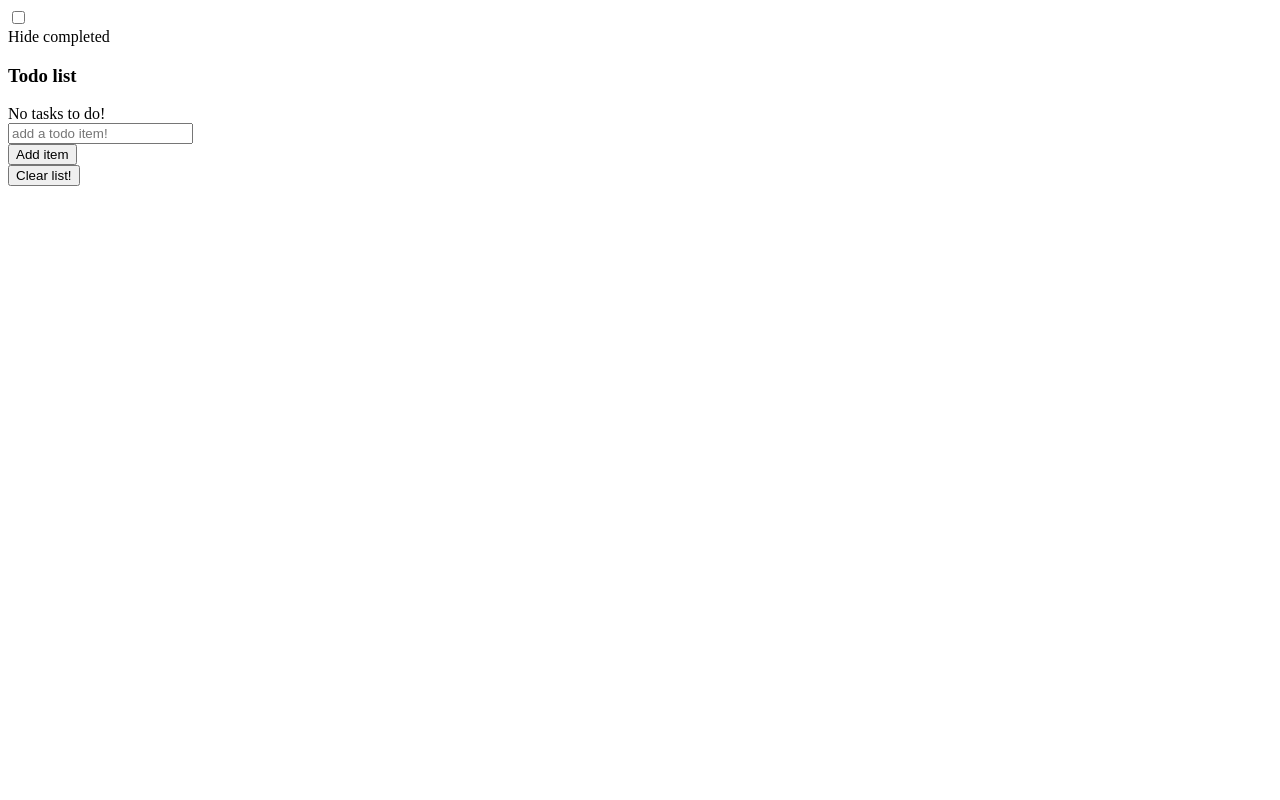
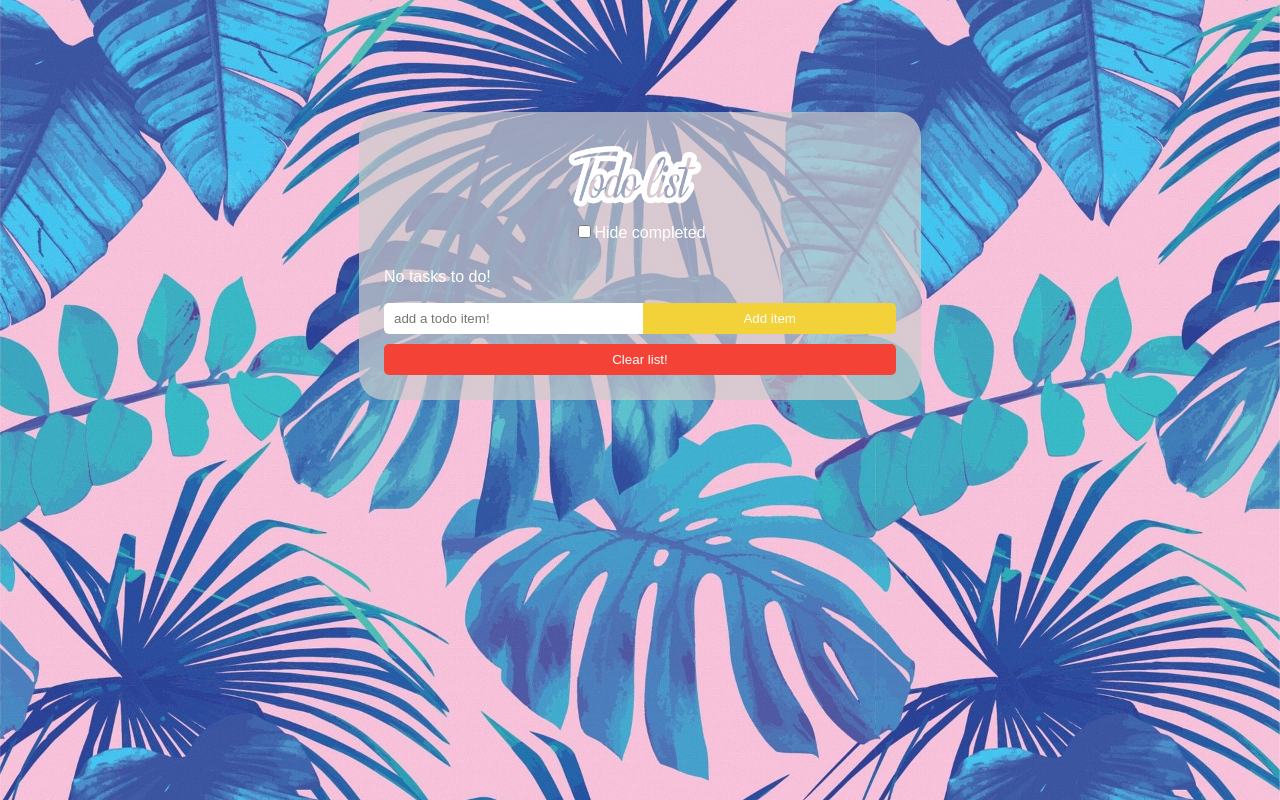
Before and after one commit to Riwuko/ToDoApp-React, a React app: page / in a window 1280 px wide. Built offline with nearby package versions, Linux system fonts and the light colour scheme.

Commit message:
nice style added

```diff
--- a/App.js
+++ b/App.js
@@ -107,14 +107,13 @@ export default class App extends Component{
 
    render(){
       return(
+		<div className='bimg'>
       	<div className='container'>
-      	<CompletedFilter
-      		handleFilterChange={this.handleFilterChange}
-      		/>
       	<ToDoList
       		items={this.state.todos}
       		handleChange={this.handleChange}
       		handleDelete={this.handleDelete}
+      		handleFilterChange={this.handleFilterChange}
       		/>
       	<ToDoInput
       		todoItem={this.state.todoItem}
@@ -123,6 +122,7 @@ export default class App extends Component{
       		/>
       	<button className="clear-list" onClick={this.handleClearList}>Clear list!</button>
       	</div>
+      	</div>
       	)
    }
 
--- a/components/CompletedFilter.js
+++ b/components/CompletedFilter.js
@@ -5,8 +5,11 @@ export default class CompletedFilter extends Component {
 	const {handleFilterChange} = this.props;
 	return(
 	 <div className="todo-filter-completed">
-         <input type="checkbox" className="checkmark-small" onChange={handleFilterChange}/>
-         <div>Hide completed</div>
+         <label class="checkbox-container">
+         <input type="checkbox"  onChange={handleFilterChange}/>
+         <span className="checkmark"></span>
+         Hide completed
+         </label>
       </div>
       )
 	}
--- a/components/ToDoInput.js
+++ b/components/ToDoInput.js
@@ -8,7 +8,7 @@ export default class ToDoInput extends Component {
 		return(
 		<div className="todo-input">
 			<form onSubmit={handleSubmit}>
-			<div>
+
 				<input
 					type="text"
 					placeholder="add a todo item!"
@@ -16,10 +16,8 @@ export default class ToDoInput extends Component {
 					value={todoItem}
 					onChange={handleInputChange}
 				/>
-				</div>
-				<div>
 				<button className="item-submit" type="submit">Add item</button>
-			</div>
+
 			</form>
 		</div>
 		)
--- a/components/ToDoItem.js
+++ b/components/ToDoItem.js
@@ -3,19 +3,21 @@ import React from 'react';
 export default function ToDoItem(props) {
 const completedStyle = {
 	fontStyle:"italic",
-	color:"#fff",
+	color:"#ccc",
 	textDecoration: "line-through"
 }
 return(
 <div className="todo-item">
 	<div>
+	<span>
 	<input
 		type="checkbox"
 		checked={props.item.completed}
 		className="checkmark"
 		onChange={()=> props.handleChange(props.item.id)}
 	/>
-	<div style={props.item.completed ? completedStyle : null}>{props.item.text}</div>
+	</span>
+	<span className="item-text" style={props.item.completed ? completedStyle : null}>{props.item.text}</span>
 	</div>
 	<div>
 	<button onClick={()=>props.handleDelete(props.item.id)} className="btn"><i className="fa fa-close"></i></button>
--- a/components/ToDoList.js
+++ b/components/ToDoList.js
@@ -1,12 +1,12 @@
 import React, {Component} from "react";
 import ToDoItem from "./ToDoItem";
-
+import CompletedFilter from "./CompletedFilter";
 
 export default class ToDoList extends Component{
 
 
 	render() {
-		const {items, handleChange, handleDelete} = this.props
+		const {items, handleChange, handleDelete, handleFilterChange} = this.props
 
 		if (items.length === 0){
 	   		var todoItems = []
@@ -23,11 +23,12 @@ export default class ToDoList extends Component{
 	   	}
 		return(
 			<div className="todo-list">
-			<h3>Todo list</h3>
-			<div>
+			<div className="logo"></div>
+			<CompletedFilter
+      		handleFilterChange={handleFilterChange}
+      		/>
 			{todoItems}
 			{emptyMessage}
-			</div>
 			</div>
 		)
 	}
--- a/style.css
+++ b/style.css
@@ -0,0 +1,188 @@
+html{
+  height: 100%;
+  --scrollbarBG: #CFD8DC;
+  --thumbBG: #90A4AE;
+}
+
+body::-webkit-scrollbar {
+  width: 11px;
+}
+
+body {
+  height: 100%;
+  font-family: sans-serif;
+  margin: 0;
+  background-color: #ccc;
+  scrollbar-width: thin;
+  scrollbar-color: var(--thumbBG) var(--scrollbarBG);
+}
+
+body::-webkit-scrollbar-track {
+  background: var(--scrollbarBG);
+}
+body::-webkit-scrollbar-thumb {
+  background-color: var(--thumbBG) ;
+  border-radius: 6px;
+  border: 3px solid var(--scrollbarBG);
+}
+
+div {
+  display: flex;
+  flex-direction: column;
+  justify-content: center;
+}
+
+h1 {
+  font-size: 2rem;
+  font-weight: bolder;
+  align-self: center;
+}
+
+.logo{
+   background-image: url(./img/logo.png);
+   height: 80px;
+   width: 150px;
+   background-position: center;
+  background-repeat: no-repeat;
+  background-size: cover;
+    align-self: center;
+}
+
+.bimg{
+  background-image: url(./img/bck12.jpg);
+
+  min-height: 100vh;
+  background-position: center;
+  background-repeat: no-repeat;
+  background-size: cover;
+  background-attachment: fixed;
+
+  display: flex;
+  align-items: center;
+  justify-content: flex-start;
+}
+
+.container{
+  display: flex;
+  margin-top: 7em;
+  margin-bottom: 5em;
+  line-height: 200%;
+  width: 40%;
+  align-self: center;
+  color: #fff;
+  background-color: rgba(204, 204, 204,0.7);
+  border-radius: 25px;
+  padding: 25px;
+
+}
+
+.todo-list div {
+	display: flex;
+  flex-direction: row;
+	justify-content: space-between;
+}
+
+.todo-list div > span {
+  display: flex;
+  flex-direction: row;
+  padding: 10px;
+}
+
+.todo-filter-completed{
+  align-self: center;
+}
+
+.todo-filter-completed >div{
+  display: flex;
+  flex-direction: row;
+}
+
+.checkbox-container {
+  margin-bottom: 12px;
+  cursor: pointer;
+  font-size: 16px;
+}
+
+
+.todo-item {
+  background-color: #fff;
+  border-radius: 10px;
+  margin-bottom: 1em;
+}
+
+.todo-item .checkmark {
+  width: 25px !important;
+  height: 25px !important;
+  margin: 5px;
+  -webkit-appearance: none;
+  -moz-appearance: none;
+  -o-appearance: none;
+  appearance:none;
+  outline: 2px solid lightblue;
+  box-shadow: none;
+ }
+
+.todo-item input[type='checkbox']:checked:after {
+  background-color: #2ac663;
+  content: '\2713';
+  color: white;
+  position: absolute;
+  font-size: 1rem;
+  width: 20px;
+  height: 25px;
+  padding-left: 5px;
+}
+
+.item-text{
+  color: black;
+}
+
+.btn {
+  background-color: #2ac663;
+  border: none;
+  color: white;
+  padding: 12px 16px;
+  font-size: 16px;
+  cursor: pointer;
+  border-radius: 0 10px 10px 0;
+}
+
+/* Darker background on mouse-over */
+.btn:hover {
+  background-color: RoyalBlue;
+}
+
+.todo-input form{
+  display: flex;
+  align-self: center;
+  width: 100%;
+  justify-content: space-between;
+  margin: 10px;
+}
+
+.todo-input form > input{
+  width: 49%;
+  border-radius: 5px 0 0 5px;
+  border: none;
+  color: black;
+  padding-left: 10px;
+}
+
+.todo-input form > button{
+  background-color: #f2d238;
+  width: 50%;
+  padding: 8px;
+  text-decoration: none;
+  border: none;
+  border-radius: 0 5px 5px 0;
+  color: #fff;
+}
+
+.clear-list{
+  background-color: #f44336;
+  padding: 8px;
+  text-decoration: none;
+  border: none;
+  border-radius: 5px;
+  color: #fff;
+}
```
Also changed, not shown: img/bck12.jpg (added), img/logo.png (added).
